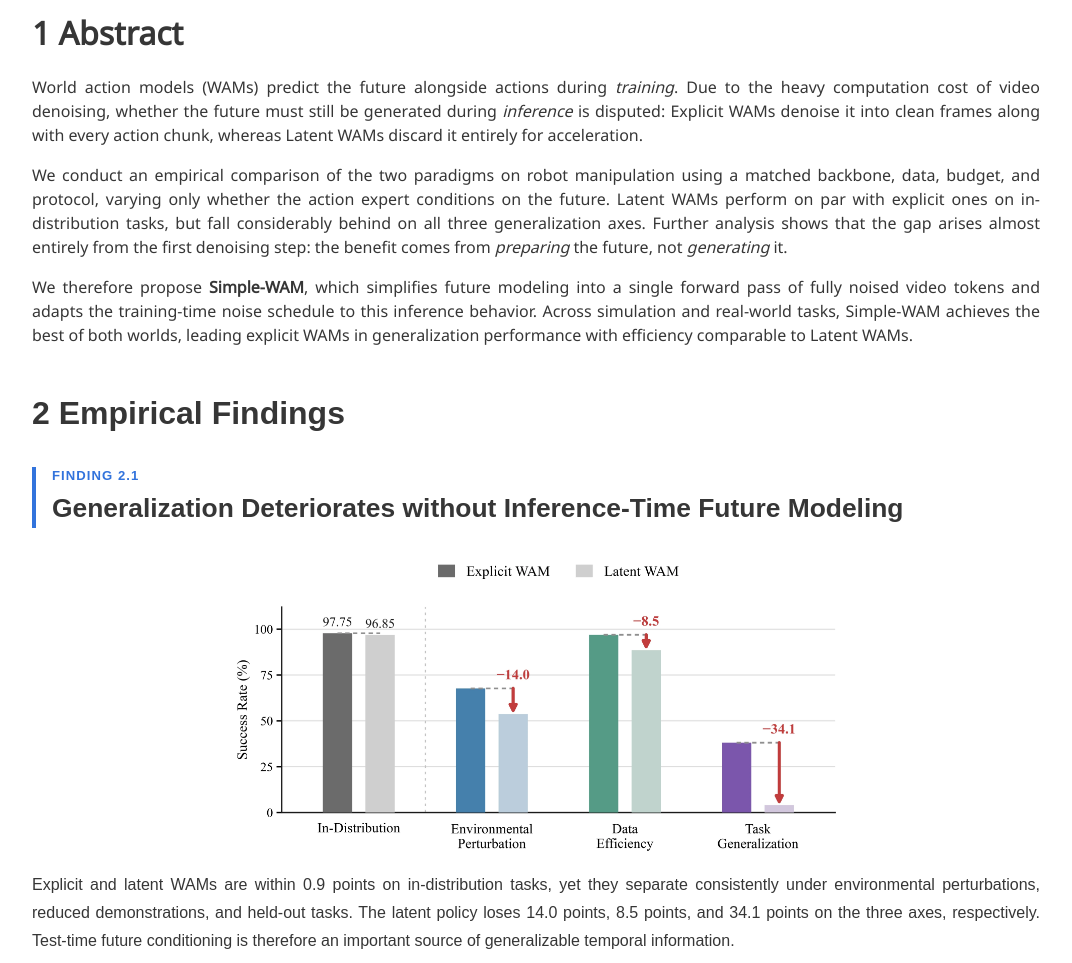
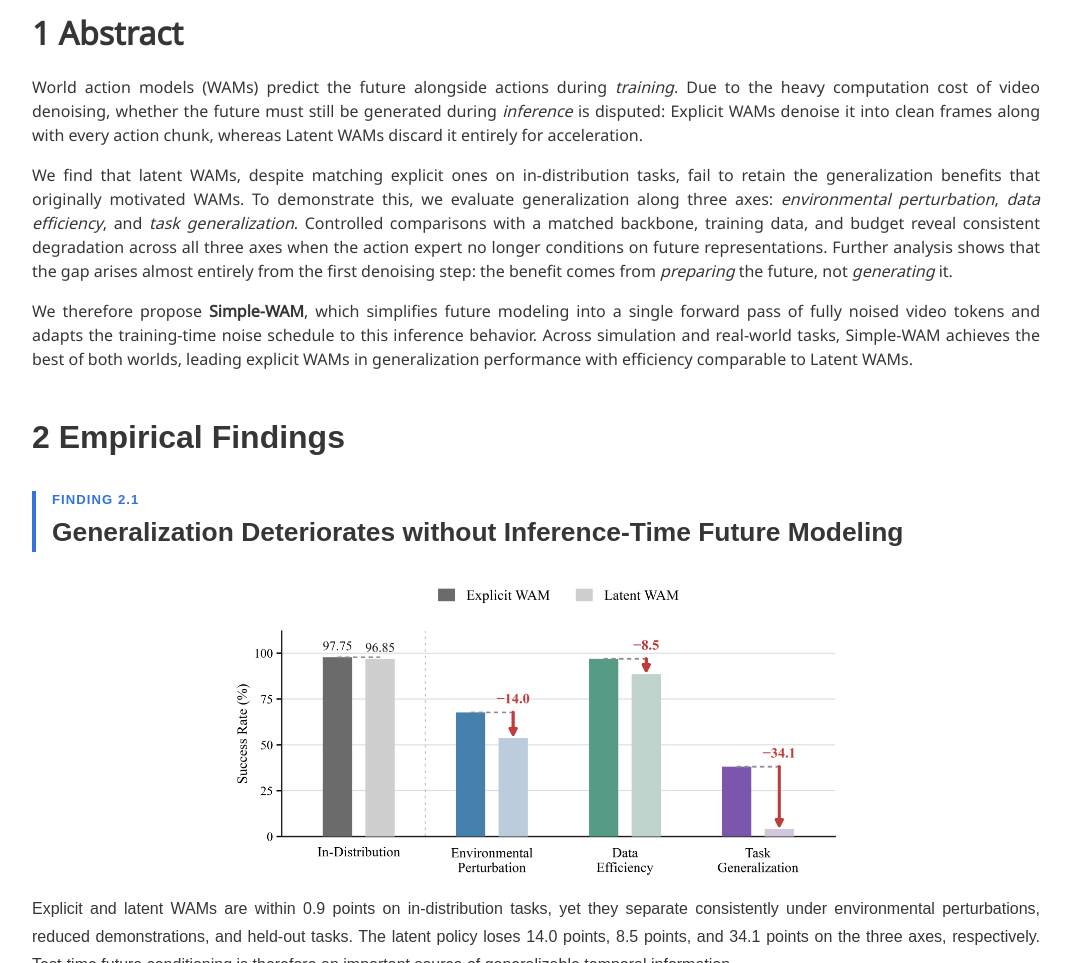
Before and after one commit to zrporz/Simple-WAM-Web, a plain HTML site: page index.html in a window 1280 px wide. Shown: the part 1096-2059 px from the top of the page, without its empty margins (208-1280 px from the left). Drawn offline with Linux system fonts and the light colour scheme; some icons are missing; a web font is replaced by a local one.

Commit message:
fix abstract

```diff
--- a/index.html
+++ b/index.html
@@ -134,7 +134,7 @@
         <h2 class="title is-3 has-text-left">1 Abstract</h2>
         <div class="content has-text-justified">
           <p>World action models (WAMs) predict the future alongside actions during <em>training</em>. Due to the heavy computation cost of video denoising, whether the future must still be generated during <em>inference</em> is disputed: Explicit WAMs denoise it into clean frames along with every action chunk, whereas Latent WAMs discard it entirely for acceleration.</p>
-          <p>We conduct an empirical comparison of the two paradigms on robot manipulation using a matched backbone, data, budget, and protocol, varying only whether the action expert conditions on the future. Latent WAMs perform on par with explicit ones on in-distribution tasks, but fall considerably behind on all three generalization axes. Further analysis shows that the gap arises almost entirely from the first denoising step: the benefit comes from <em>preparing</em> the future, not <em>generating</em> it.</p>
+          <p>We find that latent WAMs, despite matching explicit ones on in-distribution tasks, fail to retain the generalization benefits that originally motivated WAMs. To demonstrate this, we evaluate generalization along three axes: <em>environmental perturbation</em>, <em>data efficiency</em>, and <em>task generalization</em>. Controlled comparisons with a matched backbone, training data, and budget reveal consistent degradation across all three axes when the action expert no longer conditions on future representations. Further analysis shows that the gap arises almost entirely from the first denoising step: the benefit comes from <em>preparing</em> the future, not <em>generating</em> it.</p>
           <p>We therefore propose <b>Simple-WAM</b>, which simplifies future modeling into a single forward pass of fully noised video tokens and adapts the training-time noise schedule to this inference behavior. Across simulation and real-world tasks, Simple-WAM achieves the best of both worlds, leading explicit WAMs in generalization performance with efficiency comparable to Latent WAMs.</p>
         </div>
       </div>
```
